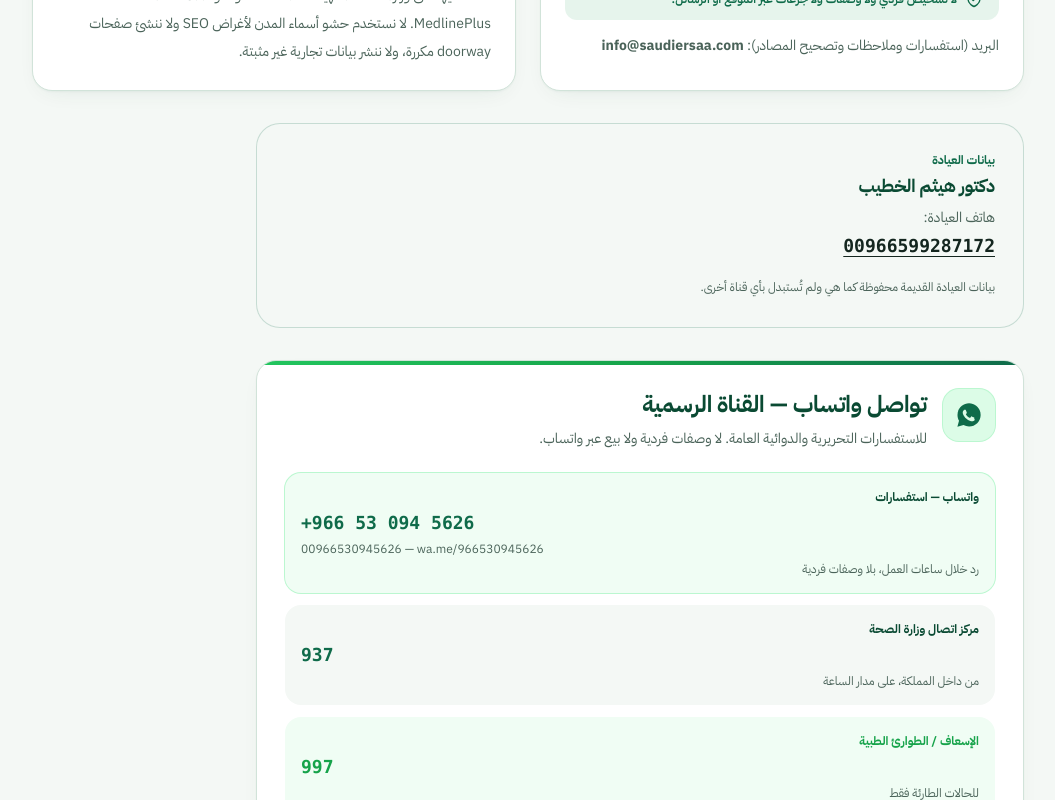
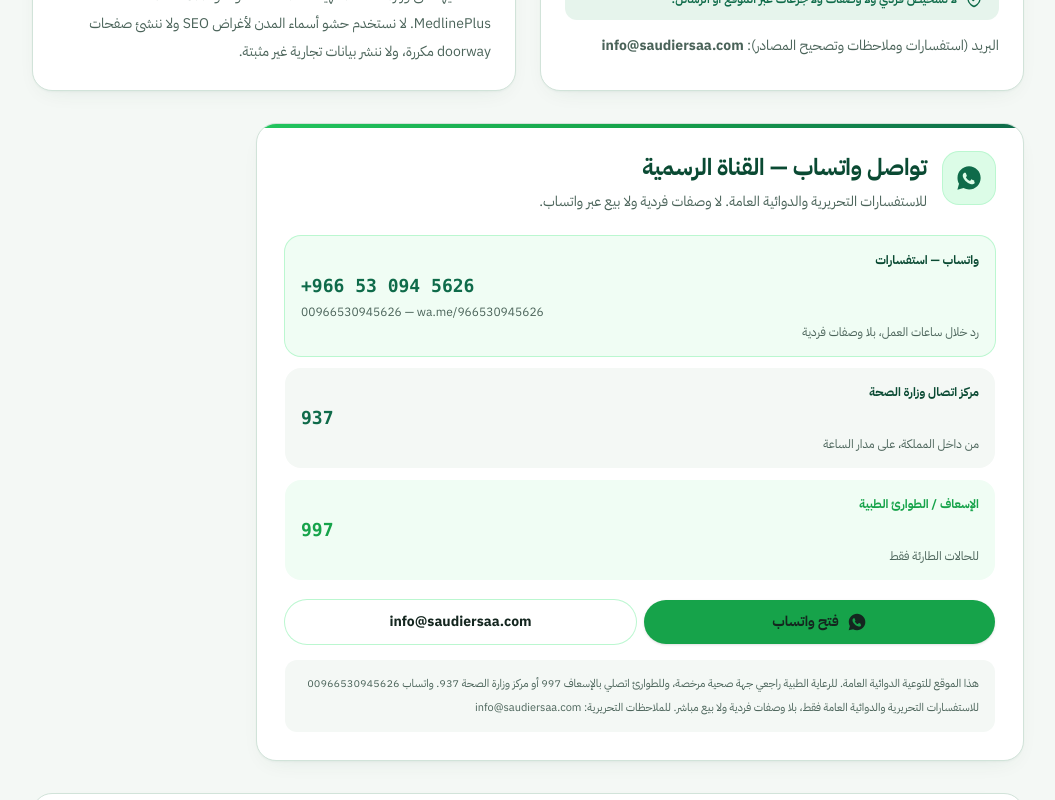
Before and after one commit to saudi-cytotec/saudi-cytotec, a React (Vite) app: page /contact in a window 1280 px wide. Shown: the part 860-1660 px from the top of the page, without its empty margins (112-1167 px from the left). Built offline with nearby package versions, Linux system fonts and the light colour scheme.

Commit message:
Remove legacy clinic card from contact page

```diff
--- a/src/pages/Contact.tsx
+++ b/src/pages/Contact.tsx
@@ -1,7 +1,6 @@
 import { useState } from "react";
 import { CareReferral } from "../components/CareReferral";
 import { IconShieldCheck } from "../components/icons";
-import { LegacyClinicCard } from "../components/LegacyClinicCard";
 import { PageHero } from "../components/PageHero";
 import { Seo } from "../components/Seo";
 import { WhatsAppContactCard } from "../components/WhatsAppContact";
@@ -82,10 +81,6 @@
       </div>
 
       <div className="max-w-3xl">
-        <LegacyClinicCard />
-      </div>
-
-      <div className="max-w-3xl">
         <WhatsAppContactCard />
       </div>
 
```
